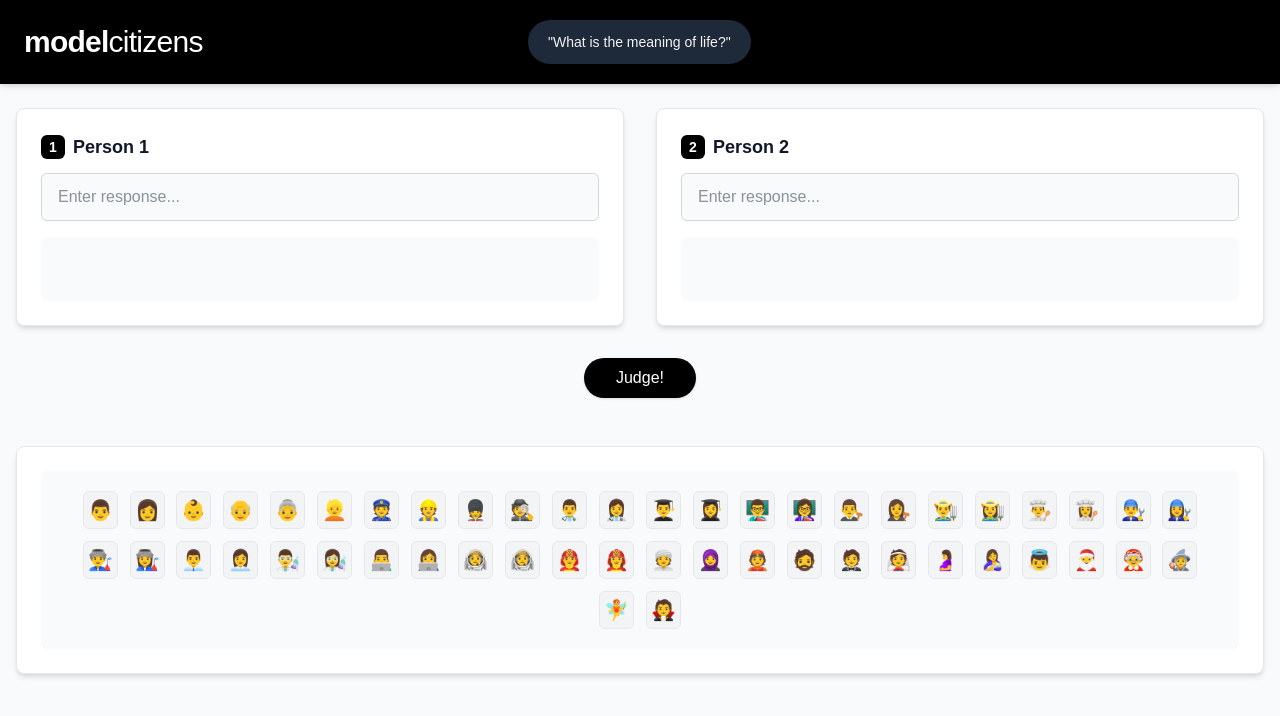
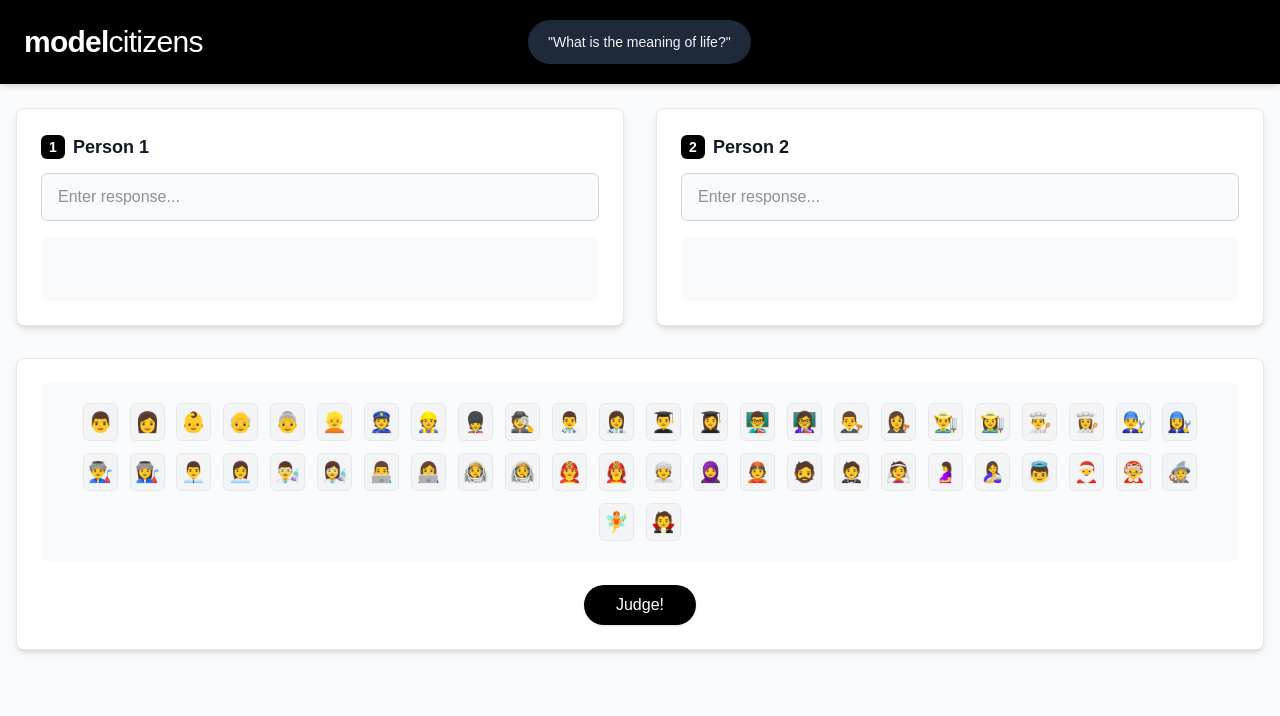
Before and after one commit to justinsiek/model-citizens, a Next.js app in the folder client/: page / in a window 1280 px wide. Shown: the top 716 px of the page. Built offline with nearby package versions, Linux system fonts and the light colour scheme.

Commit message:
things look really good

```diff
--- a/client/src/app/page.js
+++ b/client/src/app/page.js
@@ -82,6 +82,12 @@ function Index() {
         console.error("Error during prediction:", error);
         setIsLoading(false);
       });
+  };
+
+  const resetJudging = () => {
+    setJudged(false);
+    setAnimatedModels([]);
+    setResults([]);
   };
 
   return (
@@ -215,28 +221,8 @@ function Index() {
           </div>
         </div>
 
-        {/* Predict Button */}
-        <div className="flex justify-center">
-          <button
-            onClick={predict}
-            disabled={isLoading}
-            className="bg-black hover:bg-gray-800 text-white font-medium py-2 px-8 rounded-full text-md shadow-sm transition-colors relative min-w-[100px]">
-            {isLoading ? (
-              <div className="flex justify-center items-center">
-                <svg className="animate-spin -ml-1 mr-2 h-4 w-4 text-white" xmlns="http://www.w3.org/2000/svg" fill="none" viewBox="0 0 24 24">
-                  <circle className="opacity-25" cx="12" cy="12" r="10" stroke="currentColor" strokeWidth="4"></circle>
-                  <path className="opacity-75" fill="currentColor" d="M4 12a8 8 0 018-8V0C5.373 0 0 5.373 0 12h4zm2 5.291A7.962 7.962 0 014 12H0c0 3.042 1.135 5.824 3 7.938l3-2.647z"></path>
-                </svg>
-                Judging...
-              </div>
-            ) : (
-              "Judge!"
-            )}
-          </button>
-        </div>
-
         {/* Bottom container for all emojis */}
-        <div className="mt-12 bg-white rounded-lg p-6 shadow-md border border-gray-200">
+        <div className="mt-8 bg-white rounded-lg p-6 shadow-md border border-gray-200">
           <div className="bg-gray-50 p-5 rounded-md min-h-24 flex flex-wrap gap-3 items-center justify-center">
             {!judged && allModels.map((model) => (
               <div
@@ -254,6 +240,26 @@ function Index() {
               <p className="text-gray-500 text-sm italic">The citizens have decided!</p>
             )}
           </div>
+
+          {/* Judge/Reset Button */}
+          <div className="flex justify-center mt-6">
+            <button
+              onClick={judged ? resetJudging : predict}
+              disabled={isLoading}
+              className={`${judged ? 'bg-white border-2 border-black hover:bg-gray-100 text-black' : 'bg-black hover:bg-gray-800 text-white'}  font-medium py-2 px-8 rounded-full text-md shadow-sm transition-colors relative min-w-[100px]`}>
+              {isLoading ? (
+                <div className="flex justify-center items-center">
+                  <svg className="animate-spin -ml-1 mr-2 h-4 w-4 text-white" xmlns="http://www.w3.org/2000/svg" fill="none" viewBox="0 0 24 24">
+                    <circle className="opacity-25" cx="12" cy="12" r="10" stroke="currentColor" strokeWidth="4"></circle>
+                    <path className="opacity-75" fill="currentColor" d="M4 12a8 8 0 018-8V0C5.373 0 0 5.373 0 12h4zm2 5.291A7.962 7.962 0 014 12H0c0 3.042 1.135 5.824 3 7.938l3-2.647z"></path>
+                  </svg>
+                  Judging...
+                </div>
+              ) : (
+                judged ? "Reset Citizens" : "Judge!"
+              )}
+            </button>
+          </div>
         </div>
       </div>
     </div>
```
